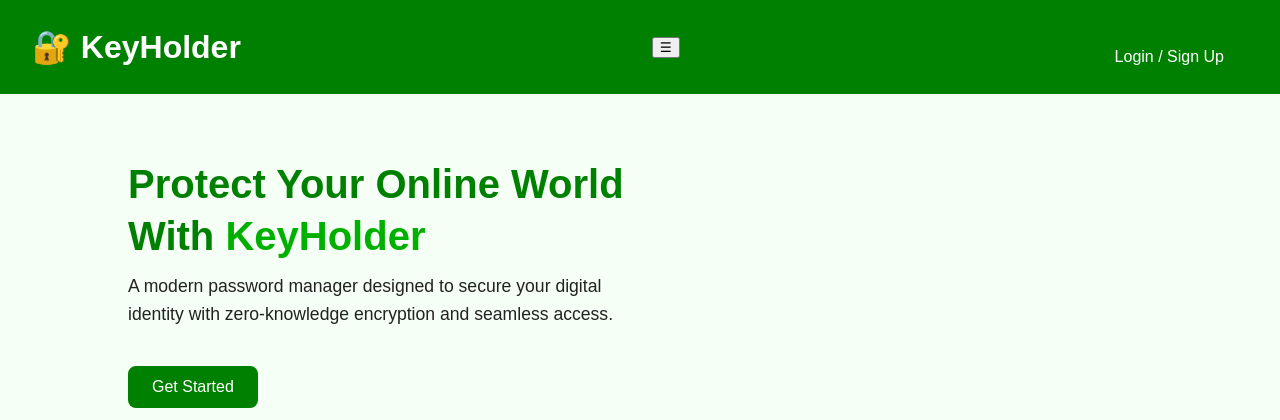
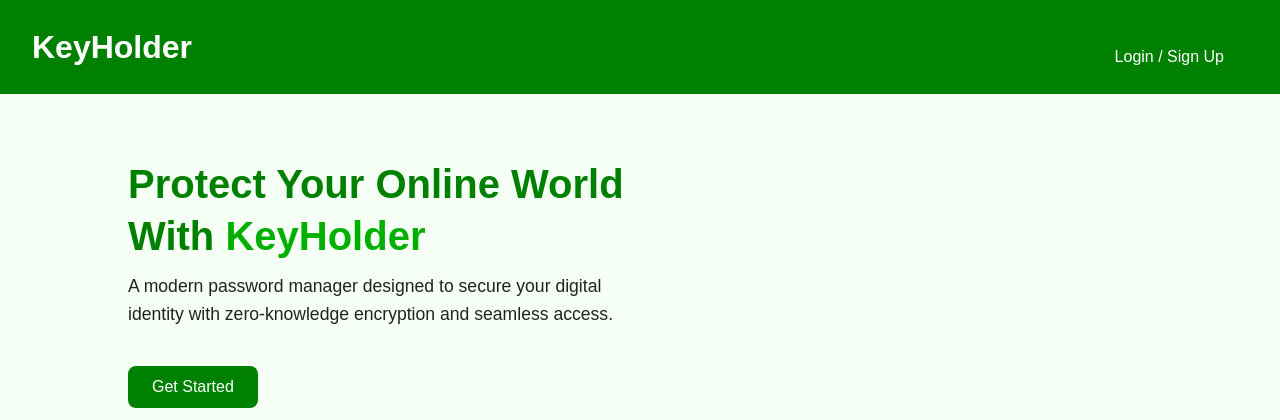
Before and after one commit to DeVine-byte/Keyholder, a Flask app: page / in a window 1280 px wide. Shown: the top 420 px of the page. Run offline with Flask 3, Linux system fonts and the light colour scheme.

Commit message:
Update index.html

```diff
--- a/templates/index.html
+++ b/templates/index.html
@@ -10,10 +10,7 @@
 <body class="home">
   <!-- Header -->
   <header class="navbar">
-    <h1 class="logo">🔐 KeyHolder</h1>
-
-    <!-- Mobile Menu Button -->
-    <button id="menuToggle" class="menu-btn">☰</button>
+    <h1 class="logo">KeyHolder</h1>
 
     <!-- Navigation Menu -->
     <nav id="navMenu" class="nav-links">
@@ -109,15 +106,6 @@
       </form>
     </div>
   </div>
-  <script>
-    const menuBtn = document.getElementById("menuToggle");
-    const navMenu = document.getElementById("navMenu");
-
-    menuBtn.addEventListener("click", () => {
-    navMenu.classList.toggle("mobile-open");
-    });
-  </script>
-
   <script src="{{ url_for('static', filename='js/script.js') }}"></script>
 
 </body>
```
